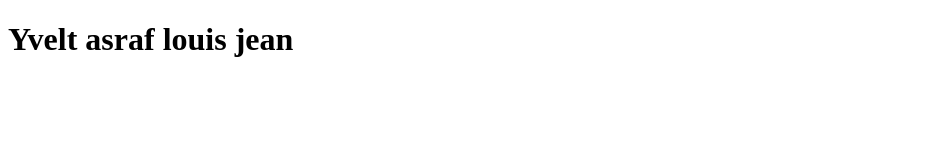
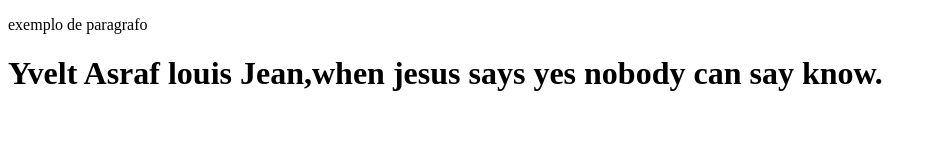
Before and after one commit to yvelt1234/pagina_html, a plain HTML site: page index.html in a window 1280 px wide. Shown: the whole page, without its empty margins (0-937 px from the left). Drawn offline with Linux system fonts and the light colour scheme.

Commit message:
adicionei paragrafo

```diff
--- a/index.html
+++ b/index.html
@@ -5,8 +5,9 @@
     <meta http-equiv="X-UA-Compatible" content="IE=edge">
     <meta name="viewport" content="width=, initial-scale=1.0">
     <title>Deesenvolvedor front-end</title>
+    <p>exemplo de paragrafo</p>
 </head>
 <body>
-    <h1>Yvelt asraf louis jean</h1>
+    <h1>Yvelt Asraf louis Jean,when jesus says yes nobody can say know.</h1>
 </body>
 </html>
```
